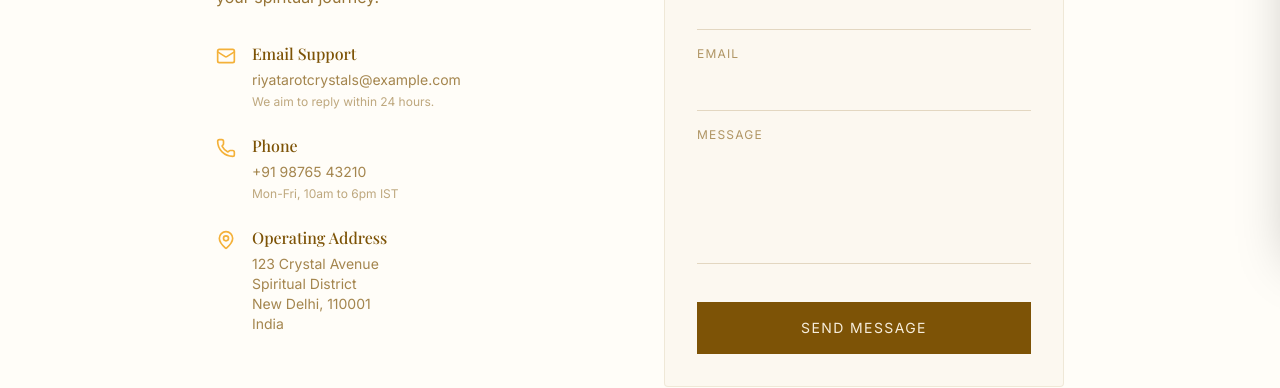
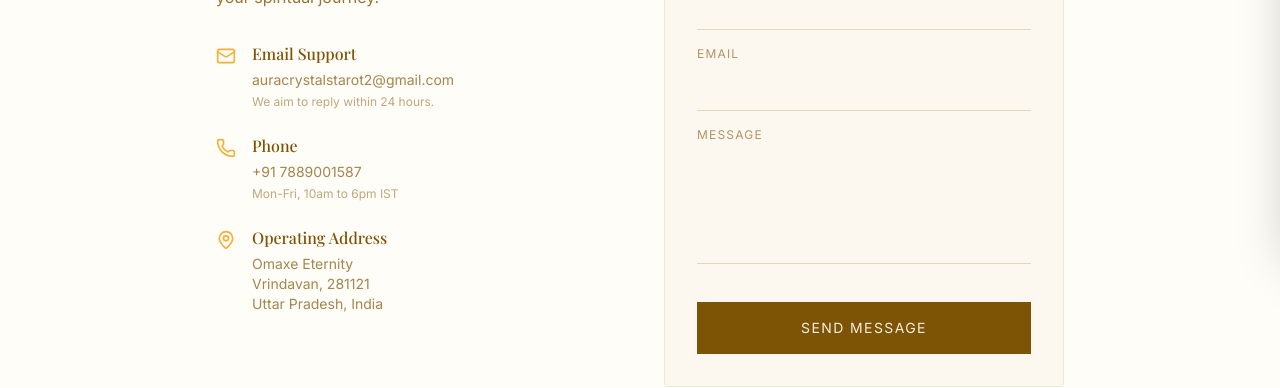
Before and after one commit to arjungupta434320/riya-tarot-website, a Next.js app: page /policies/contact in a window 1280 px wide. Shown: the part 552-940 px from the top of the page. Built offline with nearby package versions, Linux system fonts and the light colour scheme; no server answers; the database is empty; a web font is replaced by a local one.

Commit message:
Update refund policy and contact details

```diff
--- a/src/app/policies/contact/page.tsx
+++ b/src/app/policies/contact/page.tsx
@@ -23,7 +23,7 @@ export default function ContactPage() {
                 <Mail className="text-accent mt-1" size={20} />
                 <div>
                   <h3 className="font-medium text-primary">Email Support</h3>
-                  <p className="text-primary/70 text-sm mt-1">riyatarotcrystals@example.com</p>
+                  <p className="text-primary/70 text-sm mt-1">auracrystalstarot2@gmail.com</p>
                   <p className="text-primary/50 text-xs mt-1">We aim to reply within 24 hours.</p>
                 </div>
               </div>
@@ -32,7 +32,7 @@ export default function ContactPage() {
                 <Phone className="text-accent mt-1" size={20} />
                 <div>
                   <h3 className="font-medium text-primary">Phone</h3>
-                  <p className="text-primary/70 text-sm mt-1">+91 98765 43210</p>
+                  <p className="text-primary/70 text-sm mt-1">+91 7889001587</p>
                   <p className="text-primary/50 text-xs mt-1">Mon-Fri, 10am to 6pm IST</p>
                 </div>
               </div>
@@ -42,10 +42,9 @@ export default function ContactPage() {
                 <div>
                   <h3 className="font-medium text-primary">Operating Address</h3>
                   <p className="text-primary/70 text-sm mt-1">
-                    123 Crystal Avenue<br />
-                    Spiritual District<br />
-                    New Delhi, 110001<br />
-                    India
+                    Omaxe Eternity<br />
+                    Vrindavan, 281121<br />
+                    Uttar Pradesh, India
                   </p>
                 </div>
               </div>
--- a/src/app/policies/refunds/page.tsx
+++ b/src/app/policies/refunds/page.tsx
@@ -14,10 +14,10 @@ export default function RefundsPage() {
           <p className="mb-4">Last updated: October 2026</p>
 
           <h2 className="text-xl font-serif mt-8 mb-4 text-primary">1. Cancellations</h2>
-          <p className="mb-4">You may cancel your order within 24 hours of placing it, provided it has not already been dispatched. To cancel an order, please contact our support team immediately. Once an order has been shipped, it cannot be cancelled.</p>
+          <p className="mb-4">No cancellations are allowed once an order has been placed successfully. Please review your order carefully before completing the checkout process.</p>
 
           <h2 className="text-xl font-serif mt-8 mb-4 text-primary">2. Returns</h2>
-          <p className="mb-4">Because our crystals are energetically cleansed and energized for you, we only accept returns if the product arrives damaged or defective. You must notify us within 48 hours of receiving a damaged item, along with photographic evidence.</p>
+          <p className="mb-4">We only accept returns if the product arrives damaged or defective. <strong>To be eligible for a return, you must record a clear, continuous unboxing video while opening the parcel for the first time.</strong> Without an unboxing video, no return or refund claims will be entertained. You must notify us within 48 hours of receiving the item.</p>
 
           <h2 className="text-xl font-serif mt-8 mb-4 text-primary">3. Refunds</h2>
           <p className="mb-4">Once your return is received and inspected, we will notify you of the approval or rejection of your refund. If approved, your refund will be processed automatically to your original method of payment (via Razorpay) within 5-7 business days.</p>
```
